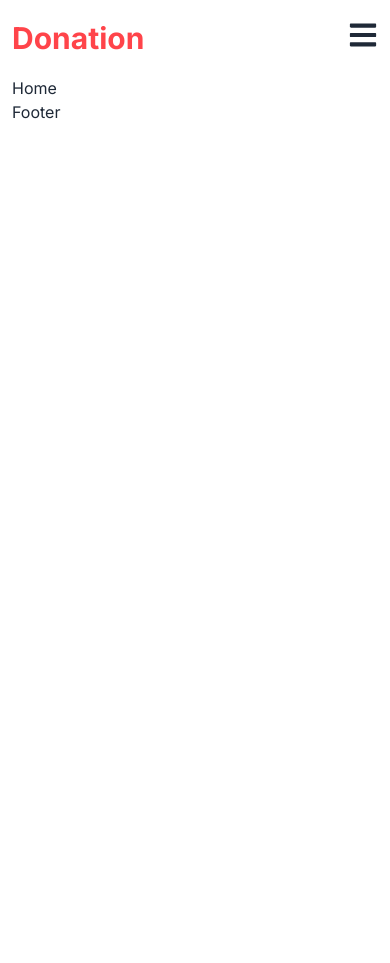
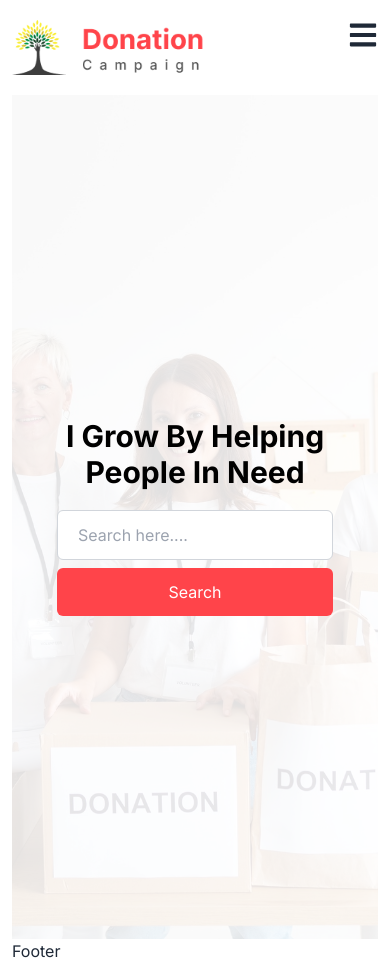
Before and after one commit to billalhossain2/donation-campaign, a React (Vite) app: page / in a window 390 px wide. Before the commit the page ends 844 px from the top, so only its background shows below. Built offline with nearby package versions, Linux system fonts and the light colour scheme.

Commit message:
added banner to home page with responsive styles for all devices (mobile, tablet, desktop)

```diff
--- a/index.html
+++ b/index.html
@@ -1,5 +1,5 @@
 <!doctype html>
-<html lang="en">
+<html data-theme="light" lang="en">
   <head>
     <meta charset="UTF-8" />
     <link rel="icon" type="image/svg+xml" href="./src/assets/favicon.png" />
--- /dev/null
+++ b/src/components/Pages/Home/Banner/Banner.jsx
@@ -0,0 +1,33 @@
+import React from "react";
+import bgImage from "../../../../assets/background-image.jpg";
+const Banner = () => {
+  return (
+    <div
+      className="hero"
+      style={{
+        backgroundImage: `url(${bgImage})`,
+        //   "url(https://daisyui.com/images/stock/photo-1507358522600-9f71e620c44e.jpg)",
+      }}
+    >
+      <div className="hero-overlay bg-[#ffffffe1] min-h-screen"></div>
+      <div className="hero-content text-center text-neutral-content">
+        <div className="flex flex-col justify-center items-center">
+          <h1 className="mb-5 lg:text-5xl md:text-5xl text-3xl font-bold text-black">
+            I Grow By Helping People In Need
+          </h1>
+          {/* search field  */}
+          <div className="flex md:flex-row md:gap-0 gap-2 flex-col">
+              <input
+                type="text"
+                placeholder="Search here...."
+                className="md:w-auto w-[100%] outline-none border-[1px] border-solid border-gray-300 px-5 py-3 text-black md:rounded-l-xl rounded-md"
+              />
+              <button className="bg-[#FF444A] hover:bg-[#FF444A] border-0 text-white px-5 md:py-0 py-3 md:rounded-r-xl rounded-md">Search</button>
+          </div>
+        </div>
+      </div>
+    </div>
+  );
+};
+
+export default Banner;
--- a/src/components/Pages/Home/Home.jsx
+++ b/src/components/Pages/Home/Home.jsx
@@ -1,8 +1,11 @@
 import React from 'react'
+import Banner from './Banner/Banner'
 
 const Home = () => {
   return (
-    <div>Home</div>
+    <div>
+      <Banner></Banner>
+    </div>
   )
 }
 
--- a/src/components/Shared/Navbar/Navbar.jsx
+++ b/src/components/Shared/Navbar/Navbar.jsx
@@ -1,4 +1,5 @@
-import { NavLink } from "react-router-dom";
+import { Link, NavLink } from "react-router-dom";
+import logoImg from "../../../assets/Logo.png";
 import "./Navbar.css";
 import { FaBars } from 'react-icons/fa';
 import { ImCross } from 'react-icons/im';
@@ -10,7 +11,11 @@ const Navbar = () => {
     }
   return (
     <div className="flex justify-between items-center my-5">
-        <div><p className="text-[#FF444A] font-bold text-3xl">Donation</p></div>
+        <div>
+            <Link to="/"><p className="text-[#FF444A] font-bold text-3xl">
+                <img className="lg:w-auto lg:h-auto md:w-auto md:h-auto w-48" src={logoImg} alt="" />
+            </p></Link>
+        </div>
         <ul className="lg:flex md:flex hidden gap-3">
             <li><NavLink to="/">Home</NavLink></li>
             <li><NavLink to="./all-donation">Donation</NavLink></li>
```
Also changed, not shown: src/assets/background-image.jpg (added).
